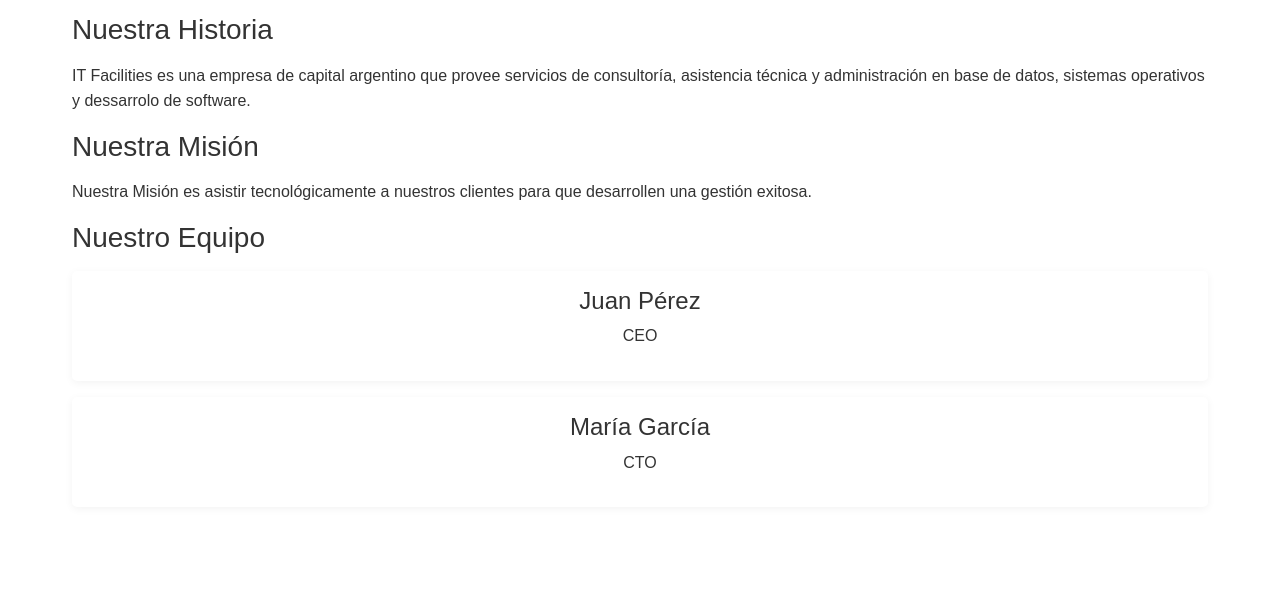
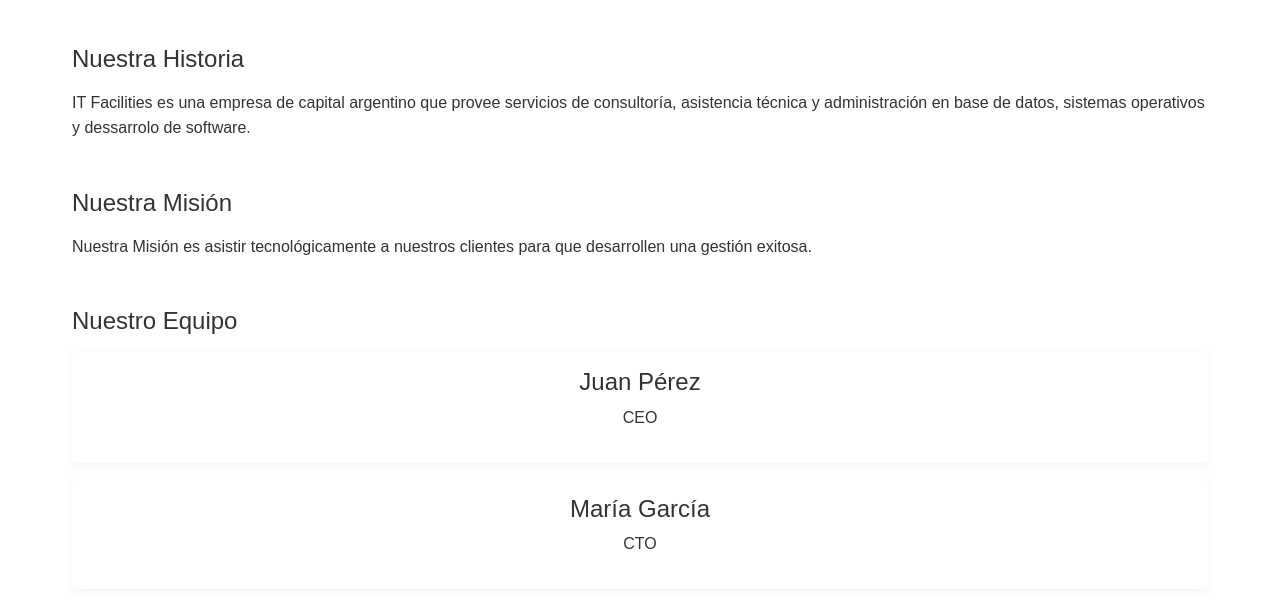
Before and after one commit to nicosiaurukas/It-Facilities-Web, a plain HTML site: page about.html in a window 1280 px wide. Shown: the part 195-800 px from the top of the page. Drawn offline with nearby package versions, Linux system fonts and the light colour scheme.

Commit message:
Customize titles and pages

```diff
--- a/about.html
+++ b/about.html
@@ -31,19 +31,19 @@
 
     <main>
         <section class="about-section">
-            <h2>Sobre Nosotros</h2>
-            <article>
-                <h3>Nuestra Historia</h3>
+            <h2 class="mb-5">Sobre Nosotros</h2>
+            <article class="mb-5">
+                <h3 class="h4 mb-3">Nuestra Historia</h3>
                 <p>IT Facilities es una empresa de capital argentino que provee servicios de consultoría, asistencia técnica y administración en base de datos, sistemas operativos y dessarrolo de software.</p>
             </article>
 
-            <article>
-                <h3>Nuestra Misión</h3>
+            <article class="mb-5">
+                <h3 class="h4 mb-3">Nuestra Misión</h3>
                 <p>Nuestra Misión es asistir tecnológicamente a nuestros clientes para que desarrollen una gestión exitosa.</p>
             </article>
 
-            <article>
-                <h3>Nuestro Equipo</h3>
+            <article class="mb-5">
+                <h3 class="h4 mb-3">Nuestro Equipo</h3>
                 <div class="team-grid">
                     <div class="team-member">
                         <h4>Juan Pérez</h4>
```
Also changed, not shown: contact.html (+4 -1 lines), index.html (+2 -3 lines), services.html (+0 -3 lines).
